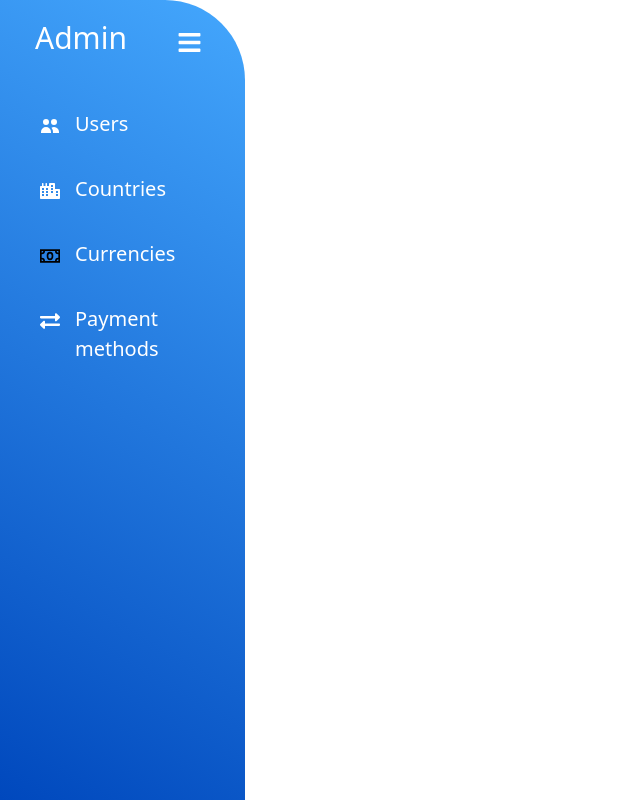
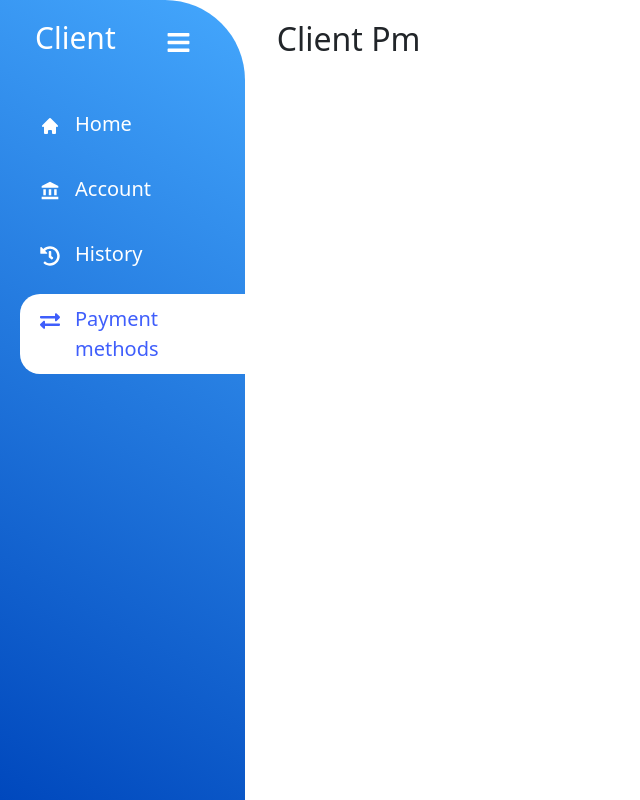
Before and after one commit to bauer318/pri-trans-client, a React (Create React App) app: page /client/payment-methods in a window 1280 px wide. Shown: the whole page, without its empty margins (0-640 px from the left). Built offline with nearby package versions, Linux system fonts and the light colour scheme.

Commit message:
Route path done

```diff
--- a/db.json
+++ b/db.json
@@ -54,7 +54,6 @@
   ],
   "countries": [
     {
-      "id": 1,
       "country": "DR Congo",
       "currencies": [
         {
@@ -77,7 +76,8 @@
           "id": 2,
           "paymentMethod": "MPesa"
         }
-      ]
+      ],
+      "id": 1
     },
     {
       "country": "Russia",
--- a/src/App.js
+++ b/src/App.js
@@ -12,6 +12,10 @@ import CountryItem from "./pages/CountryItem";
 import CountryItemEdit from "./pages/CountryItemEdit";
 import CurrencyAdd from "./pages/CurrencyAdd";
 import PaymentMethodAdd from "./pages/PaymentMethodAdd";
+import ClientHome from "./pages/ClientHome";
+import ClientAccount from "./pages/ClientAccount";
+import ClientHistory from "./pages/ClientHistory";
+import ClientPaymentMethods from "./pages/ClientPaymentMethods";
 
 
 const App = () => {
@@ -30,6 +34,10 @@ const App = () => {
                         <Route path={"/countries/:id/add-payment-method"} element={<PaymentMethodAdd/>}/>
                         <Route path="/currencies" element={<CurrencyList/>}/>
                         <Route path="/payment-methods" element={<PaymentMethodList/>}/>
+                        <Route path={"/client/home"} element={<ClientHome/>} />
+                        <Route path={"/client/account"} element={<ClientAccount/>} />
+                        <Route path={"/client/history"} element={<ClientHistory/>} />
+                        <Route path={"/client/payment-methods"} element={<ClientPaymentMethods/>} />
                     </Routes>
                 </Sidebar>
             </BrowserRouter>
--- a/src/components/Sidebar.jsx
+++ b/src/components/Sidebar.jsx
@@ -1,33 +1,32 @@
 import React, {useState} from 'react';
 import {
-    FaBars, FaCity, FaExchangeAlt
+    FaBars, FaExchangeAlt,FaHistory
 } from 'react-icons/fa';
 import {NavLink} from "react-router-dom";
-import { HiUsers} from "react-icons/hi";
-import {GrCurrency} from "react-icons/gr";
+import {HiHome} from "react-icons/hi";
+import {MdAccountBalance} from "react-icons/md";
 
 
 const Sidebar = ({children}) => {
-    //data
     const [isOpen, setIsOpen] = useState(true);
     const menuItem = [
         {
-            path: "/users",
-            name: "Users",
-            icon: <HiUsers/>
+            path: "/client/home",
+            name: "Home",
+            icon: <HiHome/>
         },
         {
-            path: "/countries",
-            name: "Countries",
-            icon: <FaCity/>
+            path: "/client/account",
+            name: "Account",
+            icon: <MdAccountBalance/>
         },
         {
-            path: "/currencies",
-            name: "Currencies",
-            icon: <GrCurrency/>
+            path: "/client/history",
+            name: "History",
+            icon: <FaHistory/>
         },
         {
-            path: "/payment-methods",
+            path: "/client/payment-methods",
             name: "Payment methods",
             icon: <FaExchangeAlt/>
         },
@@ -36,7 +35,7 @@ const Sidebar = ({children}) => {
             <div className="container-sidebar">
                 <div className="sidebar" style={{width: isOpen ? "300px" : "50px"}}>
                     <div className="top_section">
-                        <h1 style={{display: isOpen ? "block" : "none"}} className="logo">Admin</h1>
+                        <h1 style={{display: isOpen ? "block" : "none"}} className="logo">Client</h1>
                         <div style={{marginLeft: isOpen ? "50px" : "0px"}} className="bars">
                             <FaBars onClick={() => setIsOpen(!isOpen)}/>
                         </div>
--- /dev/null
+++ b/src/pages/ClientAccount.jsx
@@ -0,0 +1,11 @@
+import React from 'react';
+
+const ClientAccount = () => {
+    return (
+        <div className={"container"}>
+            <h2>Client Account</h2>
+        </div>
+    );
+};
+
+export default ClientAccount;
--- /dev/null
+++ b/src/pages/ClientHistory.jsx
@@ -0,0 +1,11 @@
+import React from 'react';
+
+const ClientHistory = () => {
+    return (
+        <div className={"container"}>
+            <h2>Client History</h2>
+        </div>
+    );
+};
+
+export default ClientHistory;
--- /dev/null
+++ b/src/pages/ClientHome.jsx
@@ -0,0 +1,11 @@
+import React from 'react';
+
+const ClientHome = () => {
+    return (
+        <div className={"container"}>
+            <h2>Client home</h2>
+        </div>
+    );
+};
+
+export default ClientHome;
--- /dev/null
+++ b/src/pages/ClientPaymentMethods.jsx
@@ -0,0 +1,11 @@
+import React from 'react';
+
+const ClientPaymentMethods = () => {
+    return (
+        <div className={"container"}>
+            <h2>Client Pm</h2>
+        </div>
+    );
+};
+
+export default ClientPaymentMethods;
```
